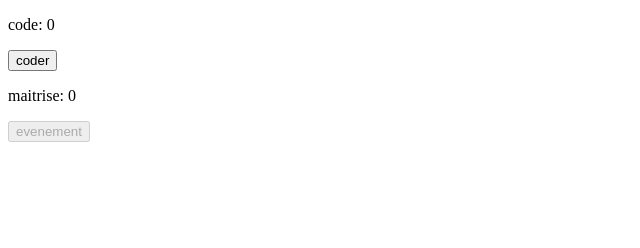
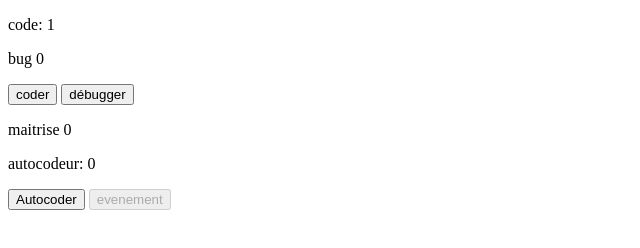
Before and after one commit to MargetCyril/AFPA_Clicker, a plain HTML site: page index.html in a window 1280 px wide. Both pictures are taken after a click on the button "coder". Shown: the whole page, without its empty margins (0-640 px from the left). Drawn offline with Linux system fonts and the light colour scheme.

Commit message:
with added bug

```diff
--- a/click.js
+++ b/click.js
@@ -2,24 +2,36 @@ let code = 0
 let autocodeur = 0
 let maitrise = 0
 let maitrisecheck = 0
+let bugs = 0
+let heure = 0
 
 function add(nombre) {
     for (let i=0; i <nombre ; i++) {
         code++;
+        let s =Math.random(100);
+        console.log(s);
+        if (s<0.25) {bugs++}
     }
 }
 
-windows.setinterval(function() {
+function bug(nombre) {
+    for (let i=0; i<nombre; i++) {
+        bugs--;
+    }
+}
+
+window.setInterval(function() {
 
     add(autocodeur)
     maitriser()
     document.getElementById("clickcount").innerHTML = "code: " + code;
     document.getElementById("maitrise").innerHTML = "maitrise "+ maitrise;
-},1000)
+    document.getElementById("bugcount").innerHTML = "bug "+ bugs;
+},100)
 
 function addautocode() {
     autocodeur++
-    document.getElementById("autocodeur").innerHTML = "autocodeur" + autocodeur;
+    document.getElementById("autocodeur").innerHTML = "autocodeur " + autocodeur;
 
 }
 
--- a/index.html
+++ b/index.html
@@ -7,9 +7,13 @@
 </head>
 <body>
     <p id="clickcount"> code: 0</p>
+    <p id="bugcount"> bug: 0</p>
     <button onclick="add(1)">coder</button>
+    <button onclick="bug(1)">débugger</button>
 
     <p id="maitrise">maitrise: 0</p>
+    <p id="autocodeur">autocodeur: 0</p>
+    <button onclick="addautocode(1)">Autocoder</button>
 
     <button onclick="event()" id="event" disabled>evenement</button>
 
```
Also changed, not shown: 1 other file.
